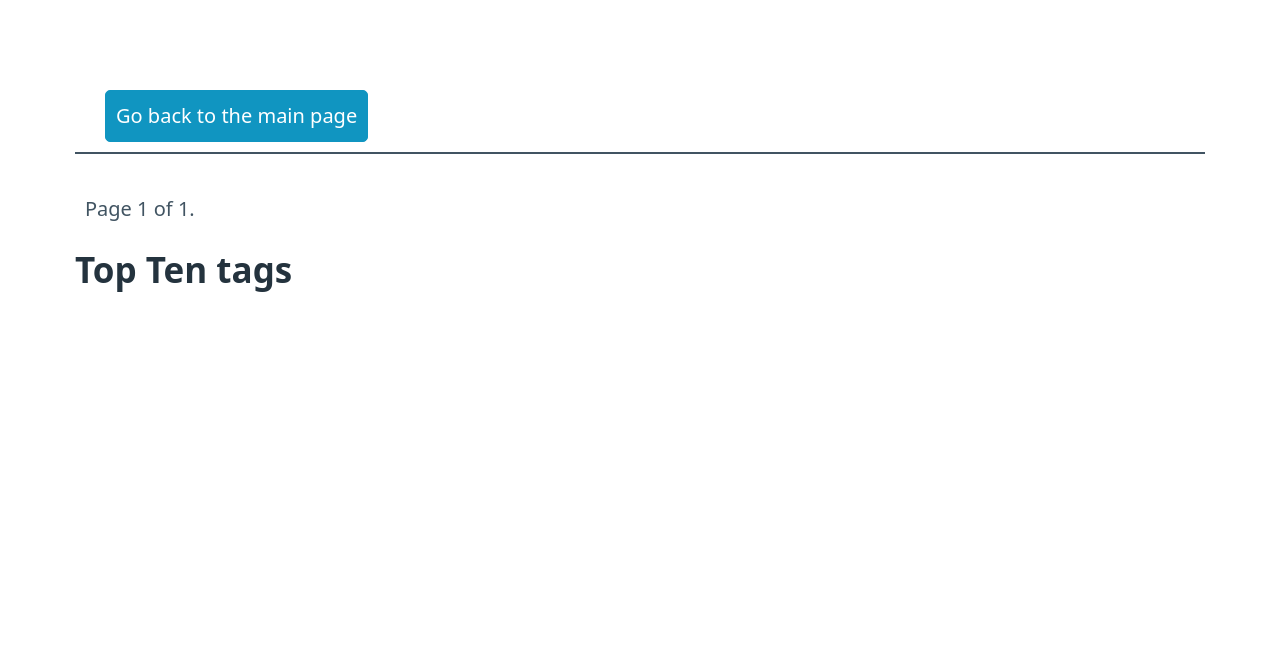
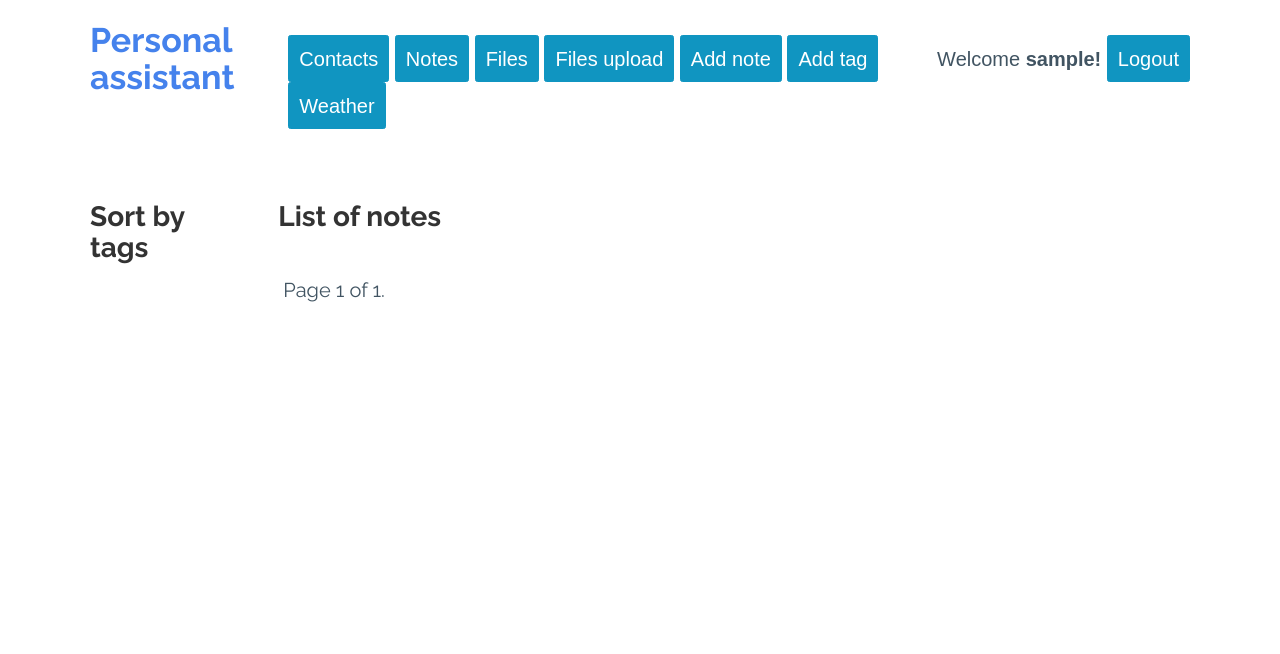
Before and after one commit to Vladosinfo/Personal_Assistant_DjangoApp, a Django app: page /notes/ in a window 1280 px wide. Shown: the top 654 px of the page. Run offline with Django 5.2, Linux system fonts and the light colour scheme; the visitor is signed in with stand-in values (Sample User, id 1); data that the repository does not hold is empty; some libraries are stand-ins or nearby versions.

Commit message:
Chahged design structure, and note page logic.

```diff
--- a/per_assist/contacts/static/contacts/main.css
+++ b/per_assist/contacts/static/contacts/main.css
@@ -8,7 +8,7 @@ body {
 }
 
 .tags-box, .scrapy-box {
-  text-align: right;
+  text-align: left;
 }
 
 .tags-box h2, .scrapy-box h2 {
@@ -139,8 +139,8 @@ ul.pager {
 }
 
 .per-assist-menu .user-menu{
-  width: 60%;
-  text-align: right;
+  /* width: 60%; */
+  text-align: left;
 }
 
 .per-assist-menu .user-login-menu{
--- a/per_assist/contacts/templates/contacts/add_contact.html
+++ b/per_assist/contacts/templates/contacts/add_contact.html
@@ -1,4 +1,4 @@
-{% extends "contacts/base.html" %}
+{% extends "contacts/index.html" %}
 
 {% block title %}Add Contact{% endblock %}
 
--- a/per_assist/contacts/templates/contacts/birthday_list.html
+++ b/per_assist/contacts/templates/contacts/birthday_list.html
@@ -1,4 +1,4 @@
-{% extends "contacts/base.html" %}
+{% extends "contacts/index.html" %}
 
 {% block title %}Birthdays{% endblock %}
 
--- a/per_assist/contacts/templates/contacts/contacts.html
+++ b/per_assist/contacts/templates/contacts/contacts.html
@@ -1,4 +1,4 @@
-{% extends "contacts/base.html" %}
+{% extends "contacts/index.html" %}
 
 {% block title %}Contact List{% endblock %}
 
--- a/per_assist/contacts/templates/contacts/edit_contact.html
+++ b/per_assist/contacts/templates/contacts/edit_contact.html
@@ -1,4 +1,4 @@
-{% extends "contacts/base.html" %}
+{% extends "contacts/index.html" %}
 
 {% block title %}Edit Contact{% endblock %}
 
--- a/per_assist/contacts/templates/contacts/index.html
+++ b/per_assist/contacts/templates/contacts/index.html
@@ -4,6 +4,7 @@
     <meta charset="UTF-8"/>
     <title>Personal assistant</title>
     {% load static %}
+    <link rel="stylesheet" href="https://unpkg.com/@picocss/pico@latest/css/pico.min.css"/>
     <link rel="stylesheet" href="{% static 'contacts/bootstrap.min.css' %}">
     <link rel="stylesheet" href="{% static 'contacts/main.css' %}">
 </head>
@@ -11,12 +12,12 @@
 
     <div class="container">
         <div class="row header-box">
-            <div class="col-md-3">
-                <h1> Main page
-                    <!-- <a href="/" style="text-decoration: none">Quotes</a> -->
-                </h1>
+            <div class="col-md-2">
+                <h2>
+                    <a href="/" style="text-decoration: none">Personal<br>assistant</a>
+                </h2>
             </div>
-            <div class="col-md-9">
+            <div class="col-md-10">
 
                 <div class="per-assist-menu-container">
                     {% if user.is_authenticated %}
@@ -53,29 +54,26 @@
         </div>
 
         <div class="row">
-            <div class="col-md-8">
-                Contant of main page
+
+            <div class="col-md-2 tags-box" vstyle="border:1px solid red">
+                {% if request_path == "/notes/" or request_path == "/notes/notes/" %}
+                <div class="top_ten_tags">
+                    <h3>Sort by tags</h3>
+                    {% for tag in most_used_tags %}
+                        <span class="tag-item">
+                            <a class="tag" style="font-size: {{ tag_size_block|slice:forloop.counter|last }}px" href="{% url 'notes:notes' %}?tag_id={{tag.id}}">{{ tag.name }}</a> ({{ tag.num_notes }} notes)
+                        </span>
+                    {% endfor %}
+                </div>
+                {% endif %}
+            </div>
+
+            <div class="col-md-10">
+
                 {% block content %} {% endblock %}
-
-
-
-
-
 
             </div>
 
-
-
-            <div class="col-md-4 tags-box">
-                <div class="top_ten_tags">
-                    <h2>Sort by tags</h2>
-                    {% for tag in most_used_tags %}
-                        <span class="tag-item">
-                            <a class="tag" style="font-size: {{ tag_size_block|slice:forloop.counter|last }}px" href="{% url 'contacts:main' %}?tag_id={{tag.id}}">{{ tag.name }}</a> ({{ tag.num_quotes }} quotes)
-                        </span>
-                    {% endfor %}
-                </div>
-            </div>
         </div>
     </div>
 
--- a/per_assist/contacts/templates/contacts/search_contacts.html
+++ b/per_assist/contacts/templates/contacts/search_contacts.html
@@ -1,4 +1,4 @@
-{% extends "contacts/base.html" %}
+{% extends "contacts/index.html" %}
 
 {% block title %}Contact Search{% endblock %}
 
--- a/per_assist/files/templates/file_list.html
+++ b/per_assist/files/templates/file_list.html
@@ -1,4 +1,4 @@
-{% extends "contacts/base.html" %}
+{% extends "contacts/index.html" %}
 
 {% block content %}
 
--- a/per_assist/files/templates/upload.html
+++ b/per_assist/files/templates/upload.html
@@ -1,4 +1,4 @@
-{% extends "contacts/base.html" %}
+{% extends "contacts/index.html" %}
 
 {% block content %}
 
--- a/per_assist/notes/templates/notes/detail.html
+++ b/per_assist/notes/templates/notes/detail.html
@@ -1,4 +1,4 @@
-{% extends "contacts/base.html" %} {% load extract_tags %} {% block content %}
+{% extends "contacts/index.html" %} {% load extract_tags %} {% block content %}
 
 <p>Note: <b>{{note.note}}</b></p>
 <!-- <p>Author: <a href="{% url 'quoteapp:author_detail' author.id %}" role="button" class="outline">{{quote.author}}</a></p> -->
--- a/per_assist/notes/templates/notes/note.html
+++ b/per_assist/notes/templates/notes/note.html
@@ -1,4 +1,4 @@
-{% extends "contacts/base.html" %}
+{% extends "contacts/index.html" %}
 
 {% block content %}
 
--- a/per_assist/notes/templates/notes/notes.html
+++ b/per_assist/notes/templates/notes/notes.html
@@ -1,6 +1,8 @@
-{% extends "contacts/base.html" %}
+{% extends "contacts/index.html" %}
 
 {% block content %}
+
+<h3>List of notes</h3>
 
 <div class="row">
     <div class="col-md-8">
@@ -53,17 +55,6 @@
             </ul>
         </nav>
     </div>
-
-    <div class="col-md-4 tags-box">
-        <div class="top_ten_tags">
-            <h2>Top Ten tags</h2>
-            {% for tag in most_used_tags %}
-                <span class="tag-item">
-                    <a class="tag" style="font-size: {{ tag_size_block|slice:forloop.counter|last }}px" href="{% url 'notes:notes' %}?tag_id={{tag.id}}">{{ tag.name }}</a> ({{ tag.num_notes }} notes)
-                </span>
-            {% endfor %}
-        </div>
-    </div>
 </div>
 
 {% endblock %}
--- a/per_assist/notes/templates/notes/tag.html
+++ b/per_assist/notes/templates/notes/tag.html
@@ -1,4 +1,4 @@
-{% extends "contacts/base.html" %}
+{% extends "contacts/index.html" %}
 
 {% block content %}
 
--- a/per_assist/notes/templates/notes/update_note.html
+++ b/per_assist/notes/templates/notes/update_note.html
@@ -1,4 +1,4 @@
-{% extends "contacts/base.html" %}
+{% extends "contacts/index.html" %}
 
 {% block content %}
 
--- a/per_assist/notes/views.py
+++ b/per_assist/notes/views.py
@@ -17,6 +17,7 @@ def notes(request, tag_id=None):
 
     tag_size_block = list(range(28, 8, -2))
     most_used_tags = get_most_used_tags(request)
+    request_path = request.path
 
     # Pagination
     paginator = Paginator(notes, 10)
@@ -30,7 +31,7 @@ def notes(request, tag_id=None):
         # If page is out of range (e.g. 9999), deliver last page of results.
         notes = paginator.page(paginator.num_pages)
 
-    return render(request, 'notes/notes.html', {"notes": notes, "tag_size_block": tag_size_block, "most_used_tags": most_used_tags})
+    return render(request, 'notes/notes.html', {"notes": notes, "tag_size_block": tag_size_block, "most_used_tags": most_used_tags, "request_path": request_path})
 
 
 @login_required
--- a/per_assist/weather/templates/weather/weather_list.html
+++ b/per_assist/weather/templates/weather/weather_list.html
@@ -1,4 +1,4 @@
-{% extends "contacts/base.html" %}
+{% extends "contacts/index.html" %}
 
 {% block content %}
 
```
Also changed, not shown: per_assist/per_assist/settings copy.py (deleted, +0 -126 lines).
